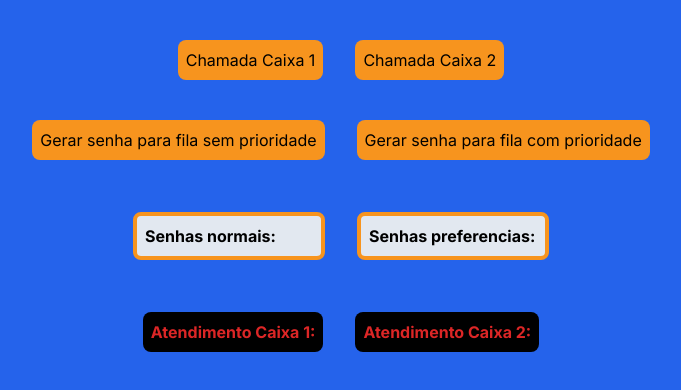
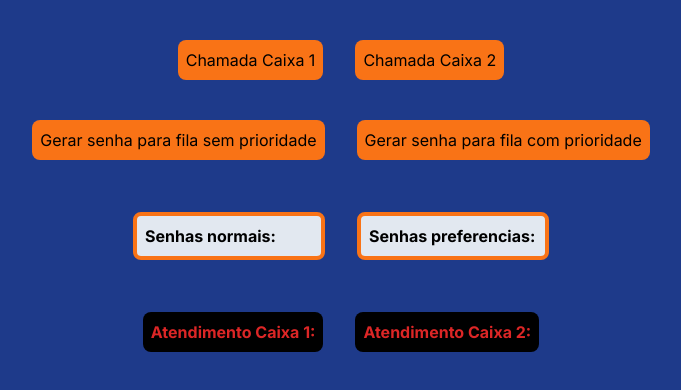
Before and after one commit to germanodrp/TDE-Fila, a React (Vite) app: page / in a window 1280 px wide. Shown: the top 390 px of the page, without its empty margins (299-980 px from the left). Built offline with nearby package versions, Linux system fonts and the light colour scheme.

Commit message:
Style: Arrumando cores e estilos

```diff
--- a/index.html
+++ b/index.html
@@ -13,7 +13,7 @@
   <title>Fila</title>
 </head>
 
-<body class="bg-blue-600">
+<body class="bg-blue-900">
   <div id="root"></div>
   <script type="module" src="/src/main.tsx"></script>
 </body>
--- a/src/components/ButtonGeneratePassword.tsx
+++ b/src/components/ButtonGeneratePassword.tsx
@@ -7,7 +7,7 @@ export function ButtonGeneratePassword(props: ButtonGeneratePasswordProps) {
     return (
 
         <button
-            className="rounded-lg px-2 py-2 hover:bg-[#ffa500] bg-[#f7941e] p-2"
+            className="rounded-lg px-2 py-2 hover:bg-[#ffa500] bg-orange-500 p-2"
             onClick={props.onClick}
         >
             {props.description}
--- a/src/pages/Home.tsx
+++ b/src/pages/Home.tsx
@@ -141,7 +141,7 @@ export function Home() {
             <div className="justify-center flex mt-5 gap-8 font-bold">
                 <table className="flex mt-8">
                     <tbody
-                        className="w-48 rounded-lg border-4 bg-slate-200 border-[#f7941e] p-2"
+                        className="w-48 rounded-lg border-4 bg-slate-200 border-orange-500 p-2"
                     >
                         Senhas normais:
                         {normalPasswordQueue.map(password => (
@@ -153,7 +153,7 @@ export function Home() {
                 </table>
 
                 <table className="flex mt-8">
-                    <tbody className="w-48 rounded-lg border-4 bg-slate-200 border-[#f7941e] p-2">Senhas preferencias:
+                    <tbody className="w-48 rounded-lg border-4 bg-slate-200 border-orange-500 p-2">Senhas preferencias:
                         {preferredPasswordQueue.map(password => (
                             <tr key={password}>
                                 <td>{password}</td>
```
